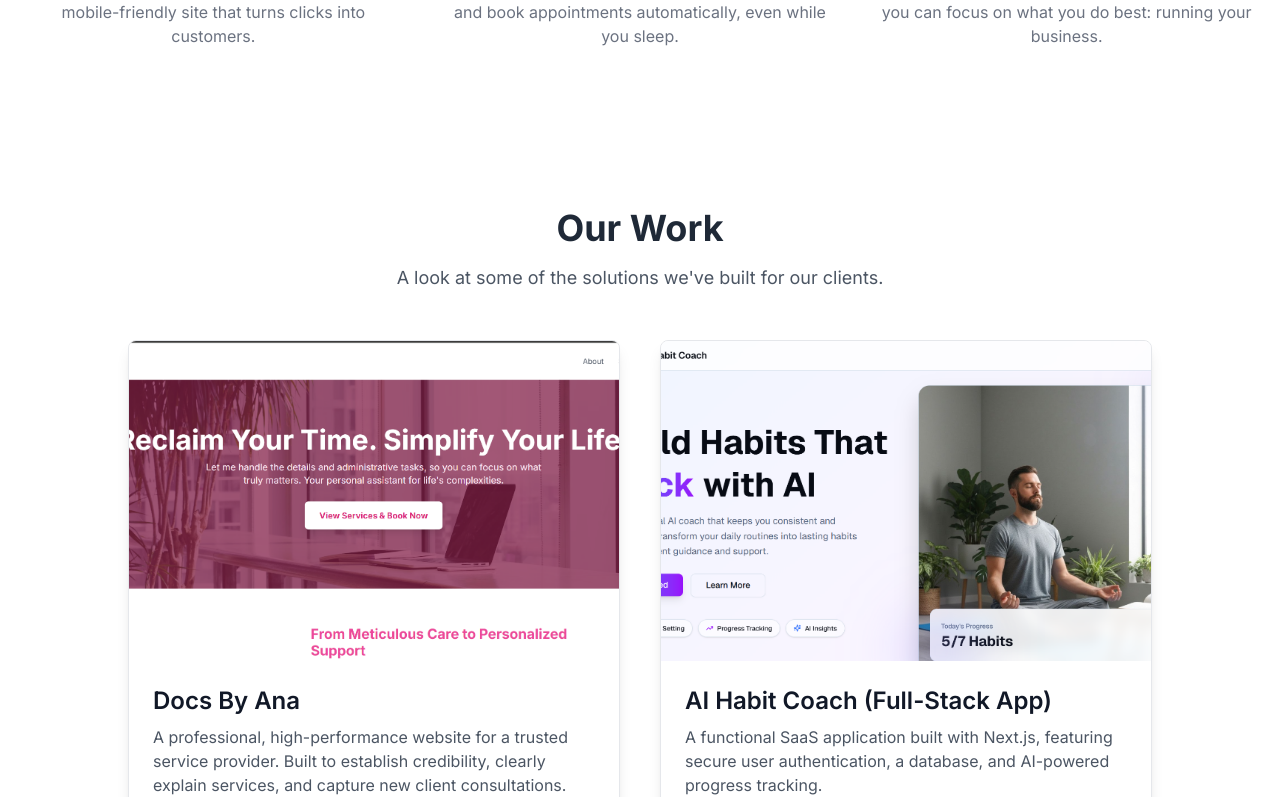
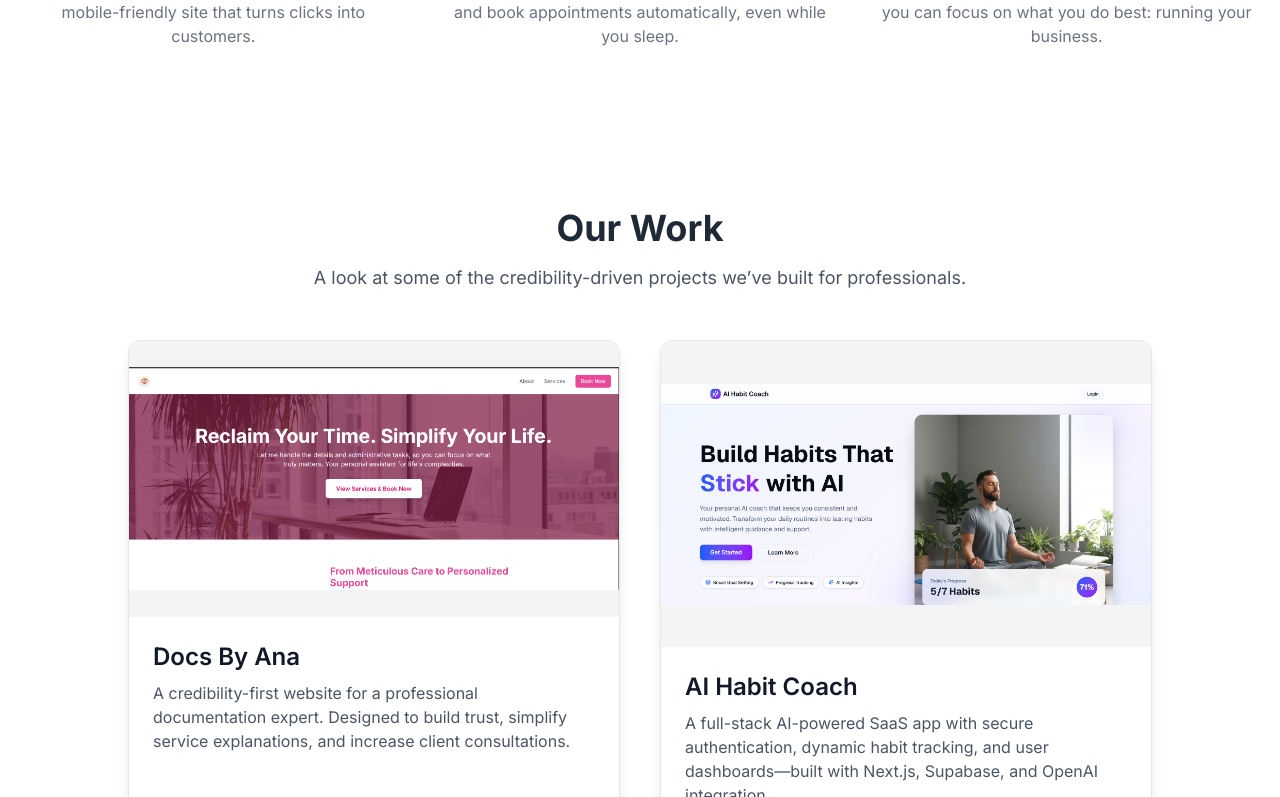
Before and after one commit to CyberSanderson/servengines, a Next.js app: page / in a window 1280 px wide. Shown: the part 1163-1960 px from the top of the page. Built offline with nearby package versions, Linux system fonts and the light colour scheme.

Commit message:
udpated screenshots

```diff
--- a/src/components/Portfolio.tsx
+++ b/src/components/Portfolio.tsx
@@ -11,57 +11,48 @@ const Portfolio = () => {
     whileInView: {
       opacity: 1,
       y: 0,
-      transition: { duration: 0.6, ease: [0.22, 1, 0.36, 1] }
+      transition: { duration: 0.6, ease: [0.22, 1, 0.36, 1] },
     },
   };
 
   const sectionViewport = {
     once: true,
-    amount: 0.2
+    amount: 0.2,
   };
 
   return (
-    <motion.div
+    <motion.section
       variants={sectionVariants}
       initial="initial"
       whileInView="whileInView"
       viewport={sectionViewport}
+      className="py-20 bg-white"
     >
-      <section className="py-20 bg-white">
       <div className="container mx-auto px-6 text-center">
         <h2 className="text-4xl font-bold text-gray-800">Our Work</h2>
         <p className="mt-4 text-lg text-gray-600">
-            A look at some of the solutions we&apos;ve built for our clients.
+          A look at some of the credibility-driven projects we’ve built for professionals.
         </p>
 
         <div className="mt-12 grid grid-cols-1 md:grid-cols-2 gap-10 max-w-5xl mx-auto">
 
-            {/* --- PROJECT 1: REAL CLIENT (DOCS BY ANA) --- */}
-            <div className="bg-white rounded-lg border shadow-lg overflow-hidden group flex flex-col">
-              <div className="relative h-64 md:h-80">
-                {/* Mobile Image */}
-                <div className="md:hidden">
-                  <Image
-                    src="/docsbyana-mobile.png"
-                    alt="Mobile screenshot of Docs By Ana website"
-                    fill
-                    className="object-cover object-top"
-                  />
-                </div>
-                {/* Desktop Image */}
-                <div className="hidden md:block">
+          {/* --- PROJECT 1: Docs By Ana --- */}
+          <div className="bg-white rounded-xl border shadow-lg overflow-hidden flex flex-col">
+            <div className="relative w-full aspect-[16/11] md:aspect-[16/9] overflow-hidden bg-gray-100">
               <Image
                 src="/docsbyana-desktop.png"
-                    alt="Desktop screenshot of Docs By Ana website"
+                alt="Docs By Ana professional website design"
                 fill
-                    className="object-cover object-top"
+                className="object-contain"
+                sizes="(max-width: 768px) 100vw, 50vw"
+                priority
               />
-                </div>
             </div>
             <div className="p-6 text-left flex flex-col flex-grow">
               <h3 className="text-2xl font-semibold text-gray-900">Docs By Ana</h3>
               <p className="mt-2 text-gray-600 flex-grow">
-                  A professional, high-performance website for a trusted service provider. Built to establish credibility, clearly explain services, and capture new client consultations.
+                A credibility-first website for a professional documentation expert.
+                Designed to build trust, simplify service explanations, and increase client consultations.
               </p>
               <a
                 href="https://www.docsbyana.com/"
@@ -74,32 +65,23 @@ const Portfolio = () => {
             </div>
           </div>
 
-            {/* --- PROJECT 2: AI HABIT COACH (APP) --- */}
-            <div className="bg-white rounded-lg border shadow-lg overflow-hidden group flex flex-col">
-              <div className="relative h-64 md:h-80">
-                {/* Mobile Image */}
-                <div className="md:hidden">
+          {/* --- PROJECT 2: AI Habit Coach --- */}
+          <div className="bg-white rounded-xl border shadow-lg overflow-hidden flex flex-col">
+            {/* ✅ This ratio displays tall mobile screenshots properly */}
+            <div className="relative w-full aspect-[10/16] md:aspect-[16/10] overflow-hidden bg-gray-100">
               <Image
-                    src="/coach-mobile.png" // <-- Your new screenshot
-                    alt="Mobile screenshot of AI Habit Coach app"
+                src="/coach-desktop.png"
+                alt="AI Habit Coach app screenshot"
                 fill
-                    className="object-cover object-top"
+                className="object-contain"
+                sizes="(max-width: 768px) 100vw, 50vw"
               />
             </div>
-                {/* Desktop Image */}
-                <div className="hidden md:block">
-                  <Image
-                    src="/coach-desktop.png" // <-- Your new screenshot
-                    alt="Desktop screenshot of AI Habit Coach app"
-                    fill
-                    className="object-cover object-top"
-                  />
-                </div>
-              </div>
             <div className="p-6 text-left flex flex-col flex-grow">
-                <h3 className="text-2xl font-semibold text-gray-900">AI Habit Coach (Full-Stack App)</h3>
+              <h3 className="text-2xl font-semibold text-gray-900">AI Habit Coach</h3>
               <p className="mt-2 text-gray-600 flex-grow">
-                  A functional SaaS application built with Next.js, featuring secure user authentication, a database, and AI-powered progress tracking.
+                A full-stack AI-powered SaaS app with secure authentication, dynamic habit tracking,
+                and user dashboards—built with Next.js, Supabase, and OpenAI integration.
               </p>
               <a
                 href="https://ai-habit-coach.vercel.app/"
@@ -114,8 +96,7 @@ const Portfolio = () => {
 
         </div>
       </div>
-      </section>
-    </motion.div>
+    </motion.section>
   );
 };
 
```
Lines whose indentation alone changed are shown as unchanged.
